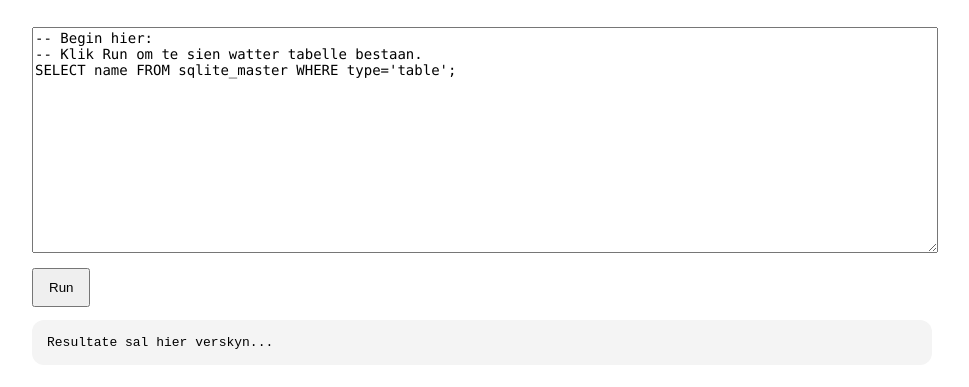
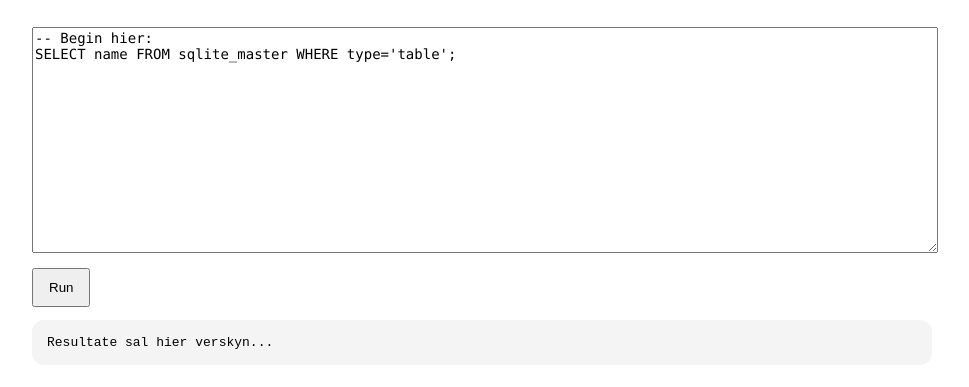
Before and after one commit to Dru-Mari/OnsStorie, a plain HTML site: page index.html in a window 1280 px wide. Shown: the part 409-796 px from the top of the page, without its empty margins (8-977 px from the left). Drawn offline with nearby package versions, Linux system fonts and the light colour scheme.

```diff
--- a/index.html
+++ b/index.html
@@ -16,7 +16,6 @@
 <h1>Ons Storie</h1>
 <p><em>Katrien se weergawe op Valenteins</em></p>
 
-<!-- FOTO GRID (jy het klaar 3 fotos oor — pas name aan as nodig) -->
 <div style="
   display: grid;
   grid-template-columns: repeat(auto-fit, minmax(200px, 1fr));
@@ -30,7 +29,6 @@
 
 <textarea id="sql">
 -- Begin hier:
--- Klik Run om te sien watter tabelle bestaan.
 SELECT name FROM sqlite_master WHERE type='table';
 </textarea>
 
```
